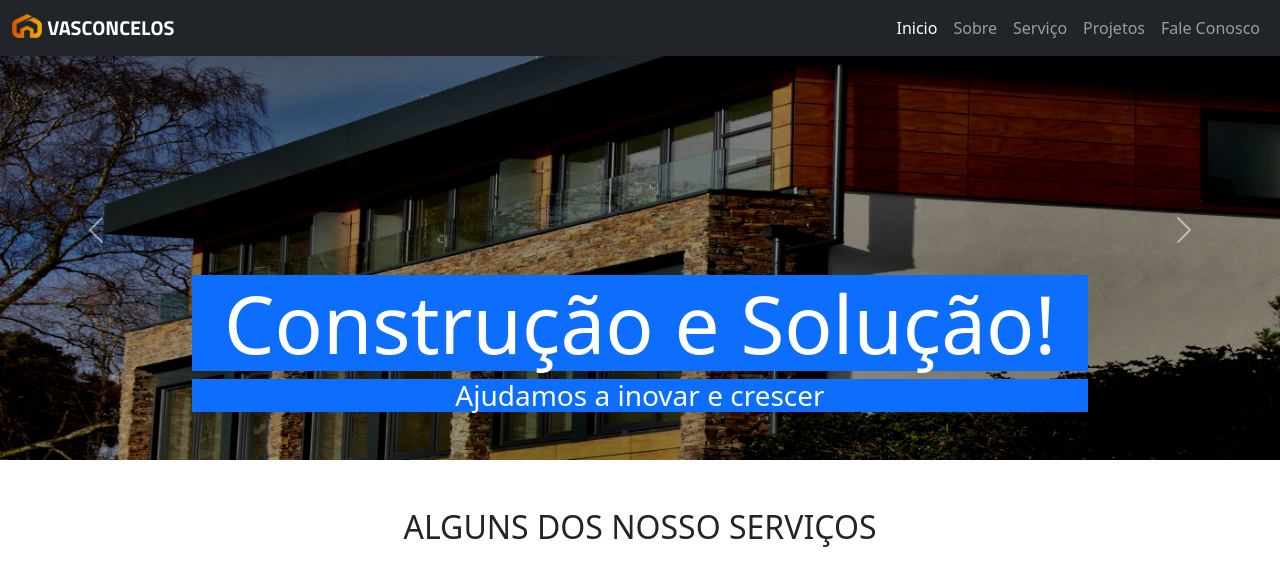
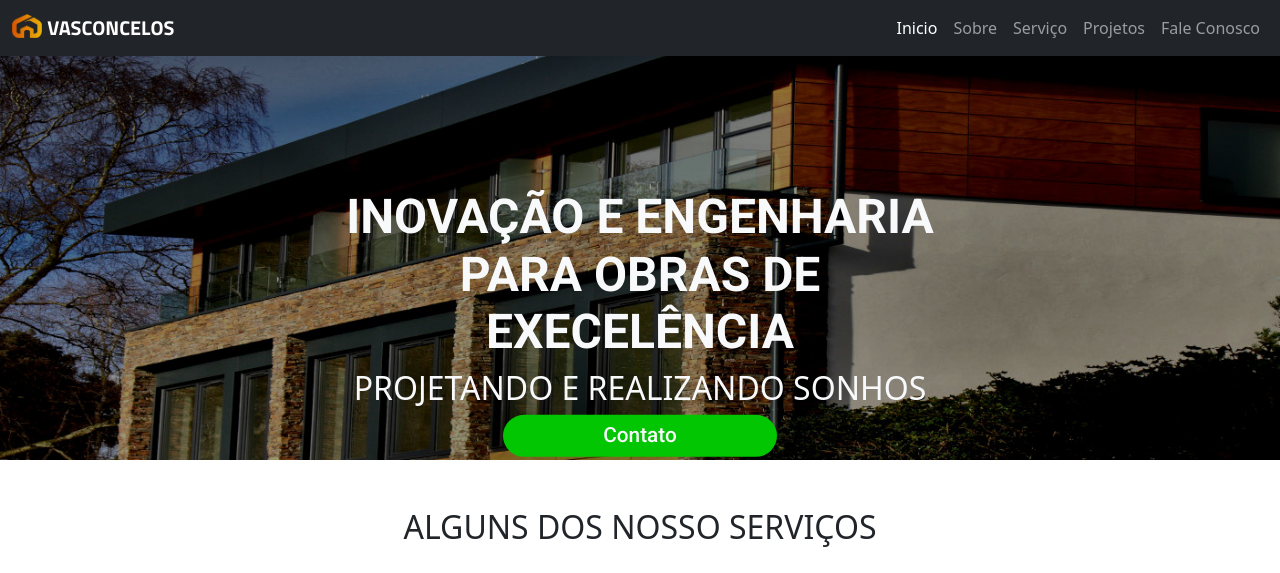
Before and after one commit to MarcoAntonioWeb/vasconcelos, a website: page index.html in a window 1280 px wide. Shown: the top 573 px of the page. Drawn offline with nearby package versions, Linux system fonts and the light colour scheme; files whose address does not match are found by name.

Commit message:
Criação do css index e modificação do banner principal

```diff
--- /dev/null
+++ b/css/index.css
@@ -0,0 +1,39 @@
+.bannerPrincipal {
+    position: relative;
+}
+
+.imgPrincipal {
+    display: block;
+    background-size: cover;
+    width: 100%;
+    height: auto;
+}
+
+.textoPrincipal {
+    position: absolute;
+    top: 70%;
+    left: 50%;
+    transform: translate(-50%, -50%);
+}
+
+.bannerTitle {
+    font-size: 3rem;
+    text-transform: uppercase;
+    font-family: 'Roboto', sans-serif;
+    font-weight: 700;
+}
+
+.bannerSubTitle {
+    font-size: 2rem;
+    text-transform: uppercase;
+}
+
+.btnPrincipal {
+    border: none;
+    padding: 5px 100px;
+    border-radius: 25px;
+    font-family: 'Roboto', sans-serif;
+    font-size: 1.3rem;
+    font-weight: 500;
+    background-color: var(--btn-color-button);
+}
--- a/css/style.css
+++ b/css/style.css
@@ -1,4 +1,10 @@
+@import url('https://fonts.googleapis.com/css2?family=Roboto:ital,wght@0,100;0,300;0,400;0,500;0,700;0,900;1,100;1,300;1,400;1,500;1,700;1,900&display=swap');
 @import url('https://fonts.googleapis.com/css2?family=Titillium+Web:wght@700;900&display=swap');
+
+
+:root {
+    --btn-color-button: rgb(2 , 198, 2);
+}
 
 @media (max-width: 768px) {
 /*** CAROUSEL SEÇÃO SLIDE ***/
--- a/index.html
+++ b/index.html
@@ -7,7 +7,7 @@
     <title>Vasconcelos Engenharia</title>
     <link rel="stylesheet" href="css/style.css">
     <link rel="stylesheet" href="css/footer.css">
-    <link rel="stylesheet" href="css/sobre.css">
+    <link rel="stylesheet" href="css/index.css">
 
 
     <link rel="stylesheet" href="https://cdnjs.cloudflare.com/ajax/libs/font-awesome/6.4.0/css/all.min.css" integrity="sha512-iecdLmaskl7CVkqkXNQ/ZH/XLlvWZOJyj7Yy7tcenmpD1ypASozpmT/E0iPtmFIB46ZmdtAc9eNBvH0H/ZpiBw==" crossorigin="anonymous" referrerpolicy="no-referrer" />
@@ -58,60 +58,25 @@
   </div>
 </nav>
 
-<!-- CAROUSEL -->
-<div id="demo" class="carousel slide carousel-fade" data-ride="carousel">
-
-  <!-- Indicators -->
-      <ul class="carousel-indicators">
-        <li data-target="#demo" data-slide-to="0" class="active"></li>
-        <li data-target="#demo" data-slide-to="1"></li>
-        <li data-target="#demo" data-slide-to="2"></li>
-      </ul>
-
-  <!-- The slideshow -->
-  <div class="carousel-inner d-block">
-        <div class="carousel-item active ">
-          <img id="img-carousel" src="img/banner01.jpg" alt="Imagem de povo no show" class="img-fluid">
-            <div class="carousel-caption text-center">
-      				<h1 class="positionslide text-fluid  text-bg-primary" id="textslide">
-                Construção e Solução!</h1>
-      				<h3 id="textslidetuo" class="text-bg-primary">Ajudamos a inovar e crescer</h3>
-      	    </div>
-        </div>
-
-        <div class="carousel-item">
-          <img id="img-carousel" src="img/teste.png" alt="Paissagem de Montanha" class="img-fluid">
-          <div class="carousel-caption text-center">
-            <h1 class="text-biblico text-b" id="textslide">
-              NÓS PROJETAMOS O SEUS SONHOS
-
-            </h1>
-
-          </div>
-        </div>
-
-        <div class="carousel-item">
-          <img id="img-carousel" src="img/banner03.jpg" alt="Paissagem de um Igreja no Campo" class="img-fluid">
-            <div class="carousel-caption text-center">
-              <h1 class="text-biblico pt-md-3" id="textslide">
-                VENHA REALIZAR SEU SONHO COM QUALIDADE
-
-              </h1>
-
-            </div>
-        </div>
-  </div>
-
-  <!-- Left and right controls -->
-      <a class="carousel-control-prev" href="#demo" data-slide="prev">
-        <span class="carousel-control-prev-icon"></span>
-      </a>
-      <a class="carousel-control-next" href="#demo" data-slide="next">
-        <span class="carousel-control-next-icon"></span>
-      </a>
-
-</div>
-<!-- Final CAROUSEL -->
+<!-- BANNER PRINCIPAL -->
+ <div class="bannerPrincipal">
+    <img class="imgPrincipal"
+         src="img/banner01.jpg"
+         alt="Imagem de uma casa, mostrando na parte da frente"
+      />
+      <div class="textoPrincipal text-center">
+          <h3 class="bannerTitle text-light">
+            Inovação e Engenharia para Obras de Execelência
+          </h3>
+          <h5 class="bannerSubTitle text-light">
+            Projetando e Realizando Sonhos
+          </h5>
+          <button class="btnPrincipal text-light">
+            Contato
+          </button>
+      </div>
+ </div>
+<!-- FINAL BANNER PRINCIPAL-->
 
 
 
```
